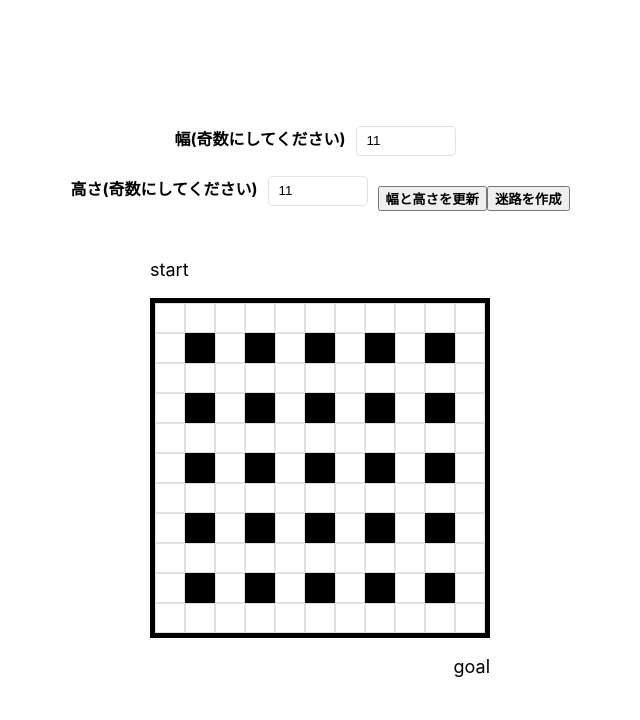
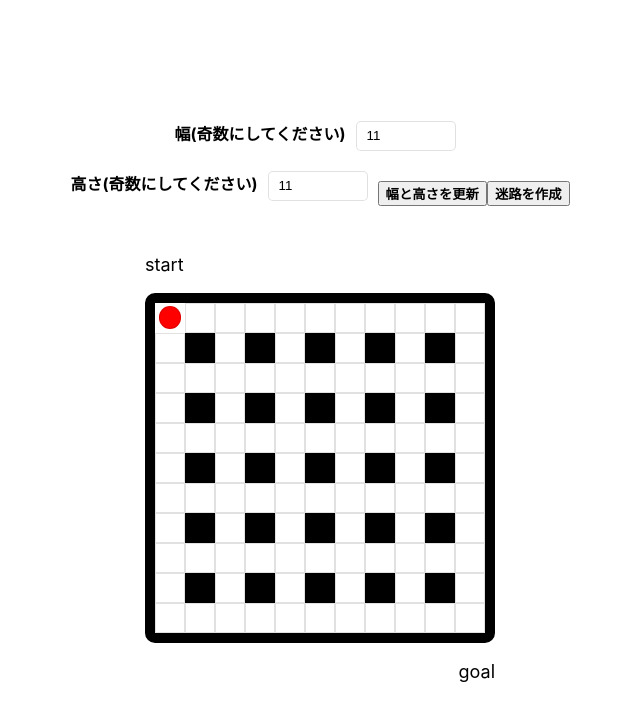
Before and after one commit to nnktm/ts-maze, a Next.js app: page / in a window 1280 px wide. Shown: the top 720 px of the page, without its empty margins (320-960 px from the left). Built offline with nearby package versions, Linux system fonts and the light colour scheme.

Commit message:
playerのいちの状態を追加

```diff
--- a/src/app/page.module.css
+++ b/src/app/page.module.css
@@ -27,8 +27,8 @@
   display: grid;
   grid-template-rows: repeat(10, 30px);
   grid-template-columns: repeat(10, 30px);
-  padding: 5px;
-  background-color: black;
+  border: 10px solid #000;
+  border-radius: 10px;
 }
 
 .cell {
--- a/src/app/page.tsx
+++ b/src/app/page.tsx
@@ -44,8 +44,9 @@ function createMaze(nowMaze: number[][]) {
   return newMaze;
 }
 
-function calcMaze(nowMaze: number[][]) {
+function calcMaze(nowMaze: number[][], playerPosition: { x: number; y: number }) {
   const maze = structuredClone(nowMaze);
+  maze[playerPosition.y][playerPosition.x] = 2;
   return maze;
 }
 
@@ -64,6 +65,9 @@ export default function Home() {
   });
 
   const [nowMaze, setNowMaze] = useState<number[][]>(initialMazeMap(mazeSet.width, mazeSet.height));
+
+  const [playerPosition, setPlayerPosition] = useState<{ x: number; y: number }>({ x: 0, y: 0 });
+  const [playerDirection, setPlayerDirection] = useState<number>(DIRECTIONS[0][0]);
 
   const handleWidthBlur = (e: React.FocusEvent<HTMLInputElement>) => {
     let value = Number(e.target.value);
@@ -90,7 +94,7 @@ export default function Home() {
     setNowMaze(initialMazeMap(mazeSet.width, adjustedValue));
   };
 
-  const maze = calcMaze(nowMaze);
+  const maze = calcMaze(nowMaze, playerPosition);
 
   const handleCreateMaze = () => {
     setNowMaze(createMaze(nowMaze));
@@ -158,9 +162,19 @@ export default function Home() {
               <div
                 key={`${x}-${y}`}
                 className={styles.cell}
-                style={{
-                  backgroundColor: col === 0 ? 'white' : 'black',
-                }}
+                style={
+                  col === 2
+                    ? {
+                        backgroundColor: 'red',
+                        borderRadius: '50%',
+                        height: '75%',
+                        width: '75%',
+                        margin: 'auto',
+                      }
+                    : {
+                        backgroundColor: col === 0 ? 'white' : 'black',
+                      }
+                }
               />
             )),
           )}
```
